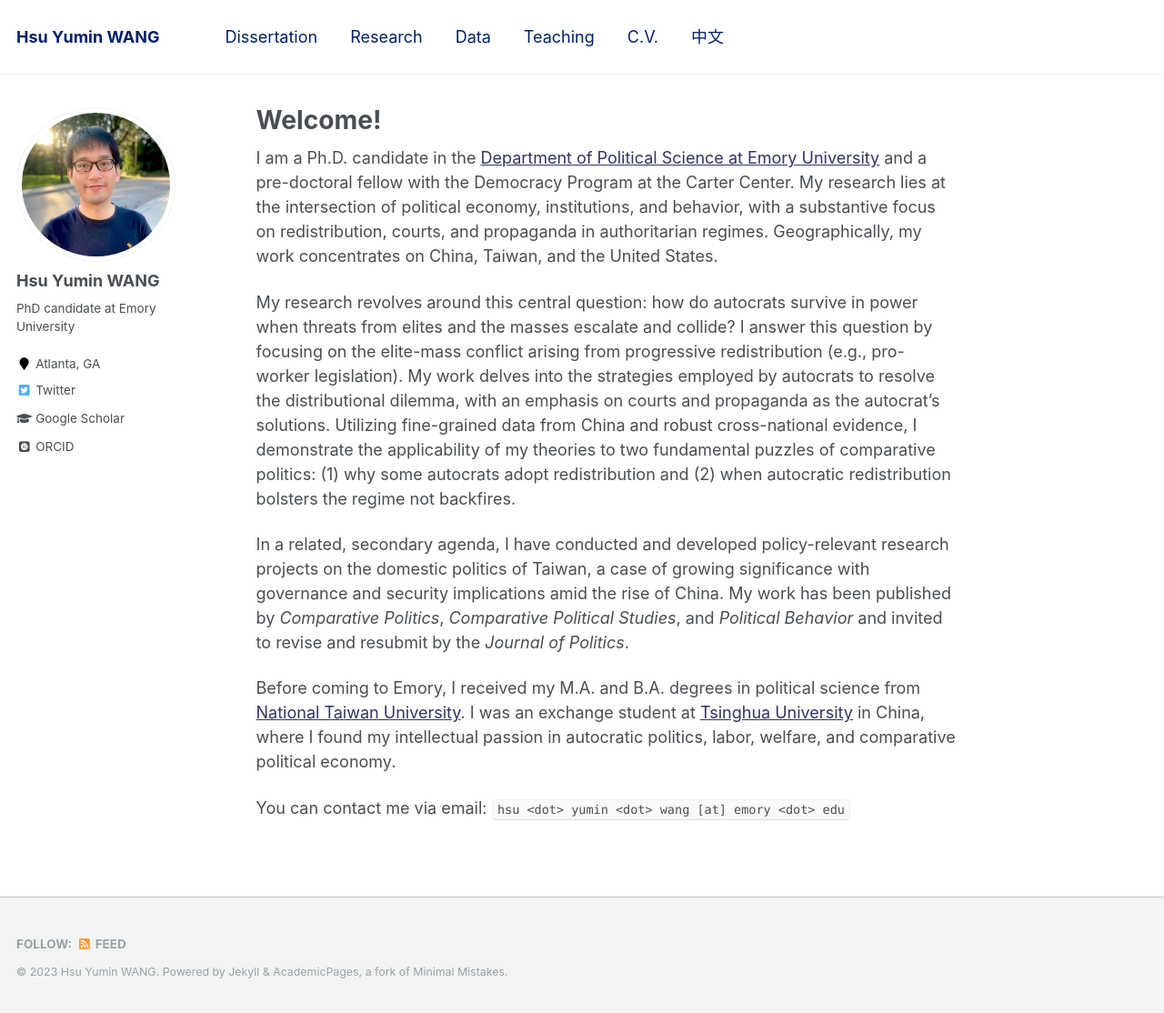
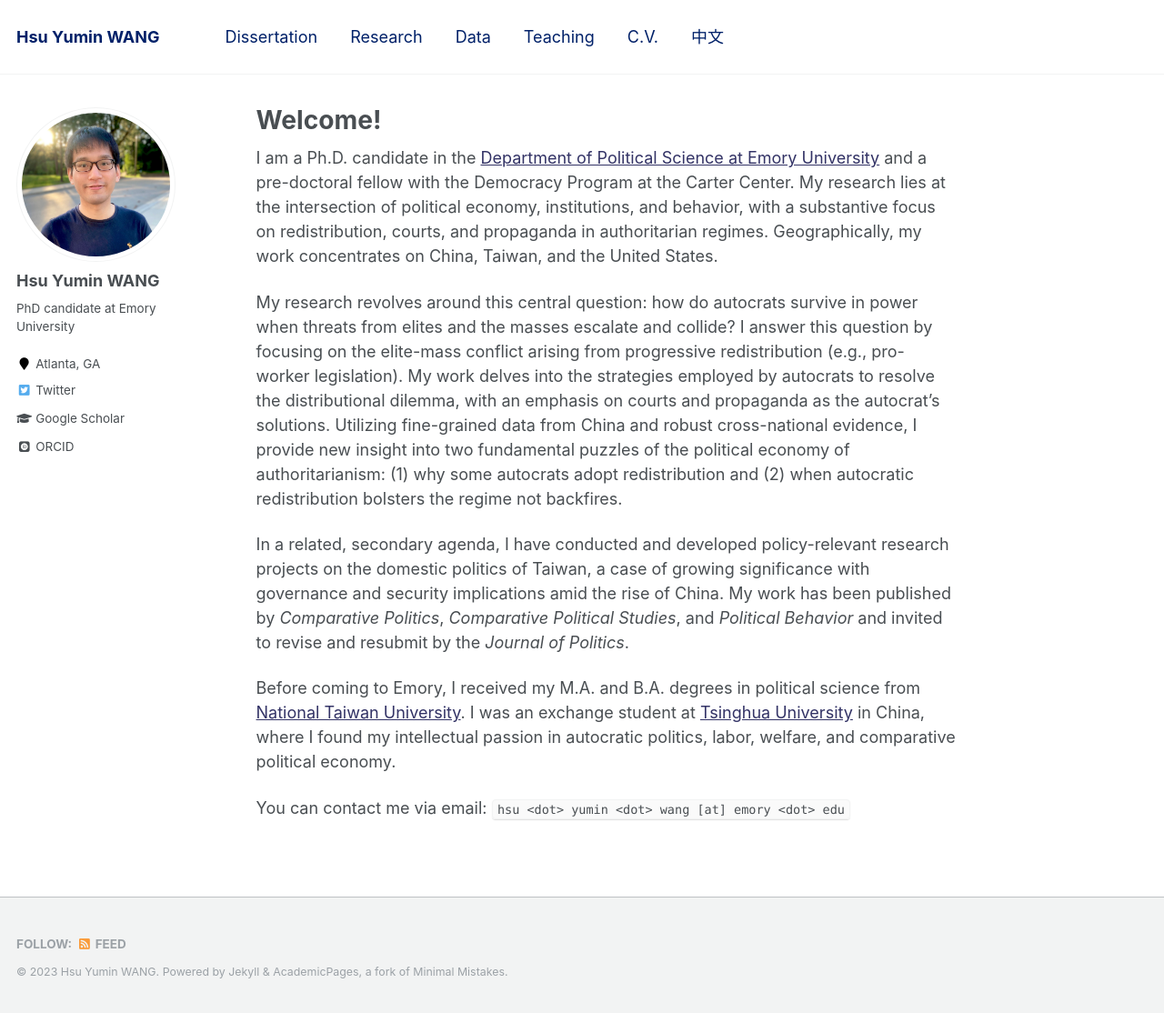
Before and after one commit to hsuyumin/hsuyumin.github.io, a Jekyll site: the page built from _pages/about.md, in a window 1280 px wide and 1114 px high. Shown: the whole window at 91% size. Built offline with Jekyll 4.4.1, drawn with Linux system fonts in a browser that asks for light colours; some web fonts are replaced.

Commit message:
Update about.md

```diff
--- a/_pages/about.md
+++ b/_pages/about.md
@@ -10,7 +10,7 @@ redirect_from:
 
 I am a Ph.D. candidate in the [Department of Political Science at Emory University](http://polisci.emory.edu/home/) and a pre-doctoral fellow with the Democracy Program at the Carter Center. My research lies at the intersection of political economy, institutions, and behavior, with a substantive focus on redistribution, courts, and propaganda in authoritarian regimes. Geographically, my work concentrates on China, Taiwan, and the United States.
 
-My research revolves around this central question: how do autocrats survive in power when threats from elites and the masses escalate and collide? I answer this question by focusing on the elite-mass conflict arising from progressive redistribution (e.g., pro-worker legislation). My work delves into the strategies employed by autocrats to resolve the distributional dilemma, with an emphasis on courts and propaganda as the autocrat's solutions. Utilizing fine-grained data from China and robust cross-national evidence, I demonstrate the applicability of my theories to two fundamental puzzles of comparative politics: (1) why some autocrats adopt redistribution and (2) when autocratic redistribution bolsters the regime not backfires.
+My research revolves around this central question: how do autocrats survive in power when threats from elites and the masses escalate and collide? I answer this question by focusing on the elite-mass conflict arising from progressive redistribution (e.g., pro-worker legislation). My work delves into the strategies employed by autocrats to resolve the distributional dilemma, with an emphasis on courts and propaganda as the autocrat's solutions. Utilizing fine-grained data from China and robust cross-national evidence, I provide new insight into two fundamental puzzles of the political economy of authoritarianism: (1) why some autocrats adopt redistribution and (2) when autocratic redistribution bolsters the regime not backfires.
 
 In a related, secondary agenda, I have conducted and developed policy-relevant research projects on the domestic politics of Taiwan, a case of growing significance with governance and security implications amid the rise of China. My work has been published by _Comparative Politics_, _Comparative Political Studies_, and _Political Behavior_ and invited to revise and resubmit by the _Journal of Politics_.
 
```
